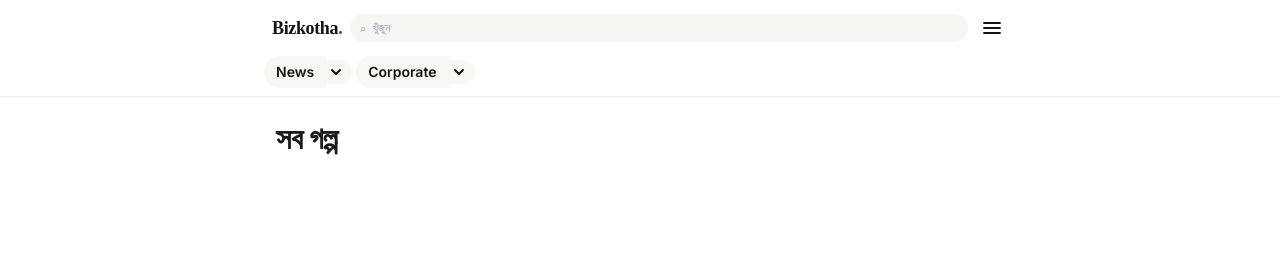
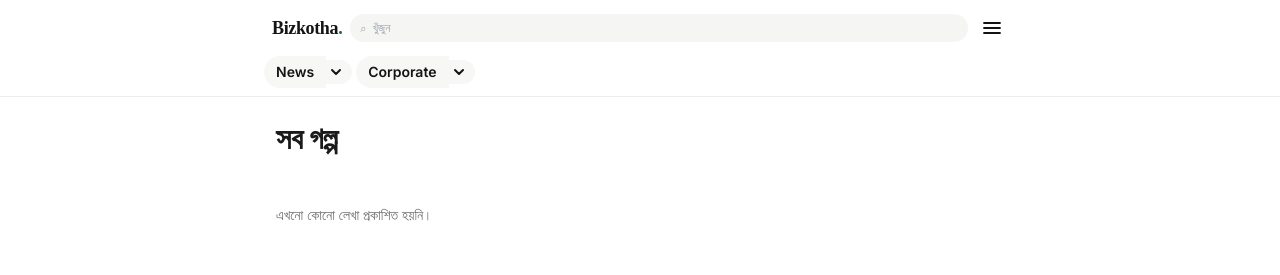
Before and after one commit to jakaria9596/Company-, a Next.js app: page /1/blog in a window 1280 px wide. Shown: the top 275 px of the page. Built offline with nearby package versions, Linux system fonts and the light colour scheme.

Commit message:
Update page.js

```diff
--- a/app/[locale]/blog/page.js
+++ b/app/[locale]/blog/page.js
@@ -1,14 +1,20 @@
 export const runtime = 'edge';
 
-import { getAllArticles } from '../../../lib/sheets';
+import { getAllArticles } from '../../../lib/notion';
 import { getDictionary } from '../../../lib/dictionary';
 import ArticleCard from '../../../components/ArticleCard';
 
-export const revalidate = 300;
+const SITE_URL = 'https://bizkotha.com';
 
 export async function generateMetadata({ params: { locale } }) {
   const dict = getDictionary(locale);
-  return { title: dict.nav.blog };
+  return {
+    title: dict.nav.blog,
+    alternates: {
+      canonical: `${SITE_URL}/${locale}/blog`,
+      languages: { bn: `${SITE_URL}/bn/blog`, en: `${SITE_URL}/en/blog`, 'x-default': `${SITE_URL}/bn/blog` },
+    },
+  };
 }
 
 export default async function BlogIndexPage({ params: { locale } }) {
@@ -23,9 +29,15 @@ export default async function BlogIndexPage({ params: { locale } }) {
       <h1 className="font-display-en text-3xl font-black text-ink mb-8 pb-4 rule-double">
         {dict.nav.blog}
       </h1>
-      {articles.map((a, i) => (
-        <ArticleCard key={a.slug} article={a} locale={locale} dict={dict} index={i} />
-      ))}
+      {articles.length === 0 ? (
+        <p className="text-ink-soft text-sm">{dict.empty}</p>
+      ) : (
+        <div className="grid grid-cols-2 gap-x-3 gap-y-5">
+          {articles.map((a) => (
+            <ArticleCard key={a.slug} article={a} locale={locale} />
+          ))}
+        </div>
+      )}
     </div>
   );
 }
```
